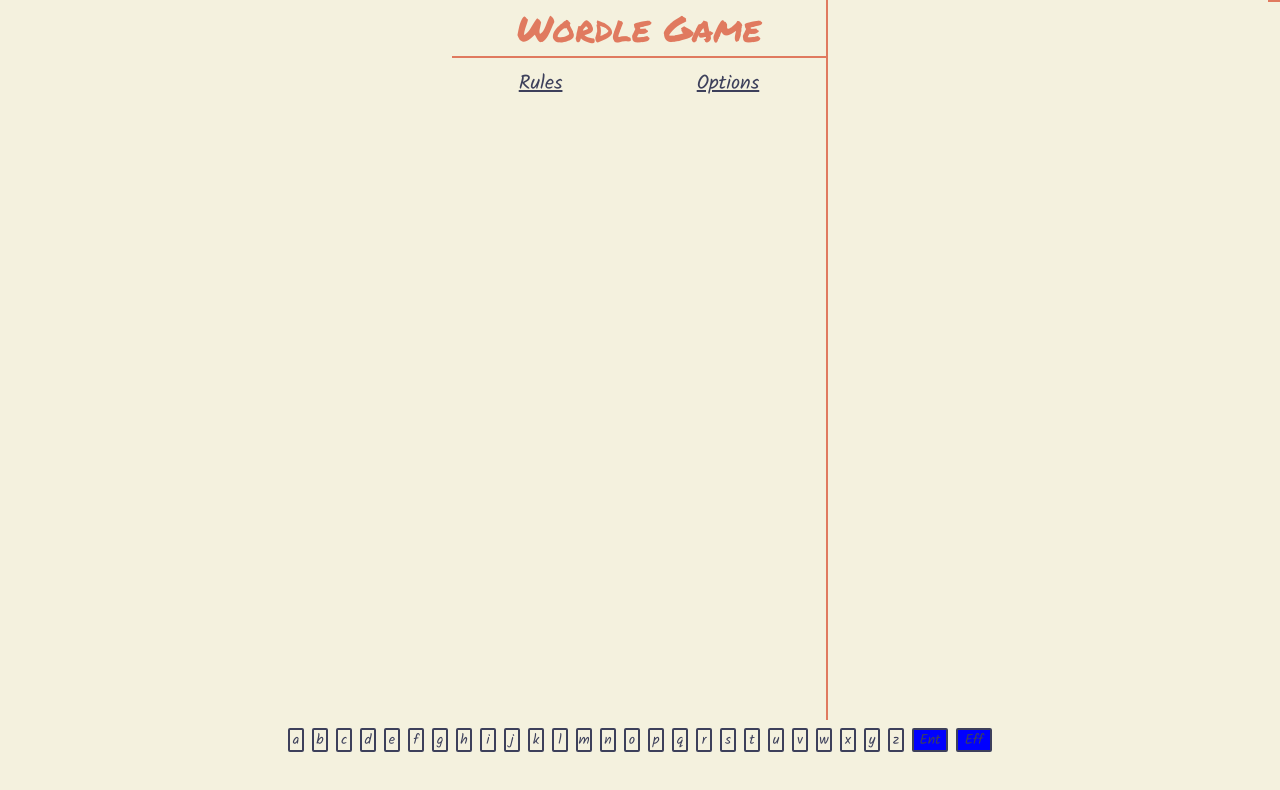
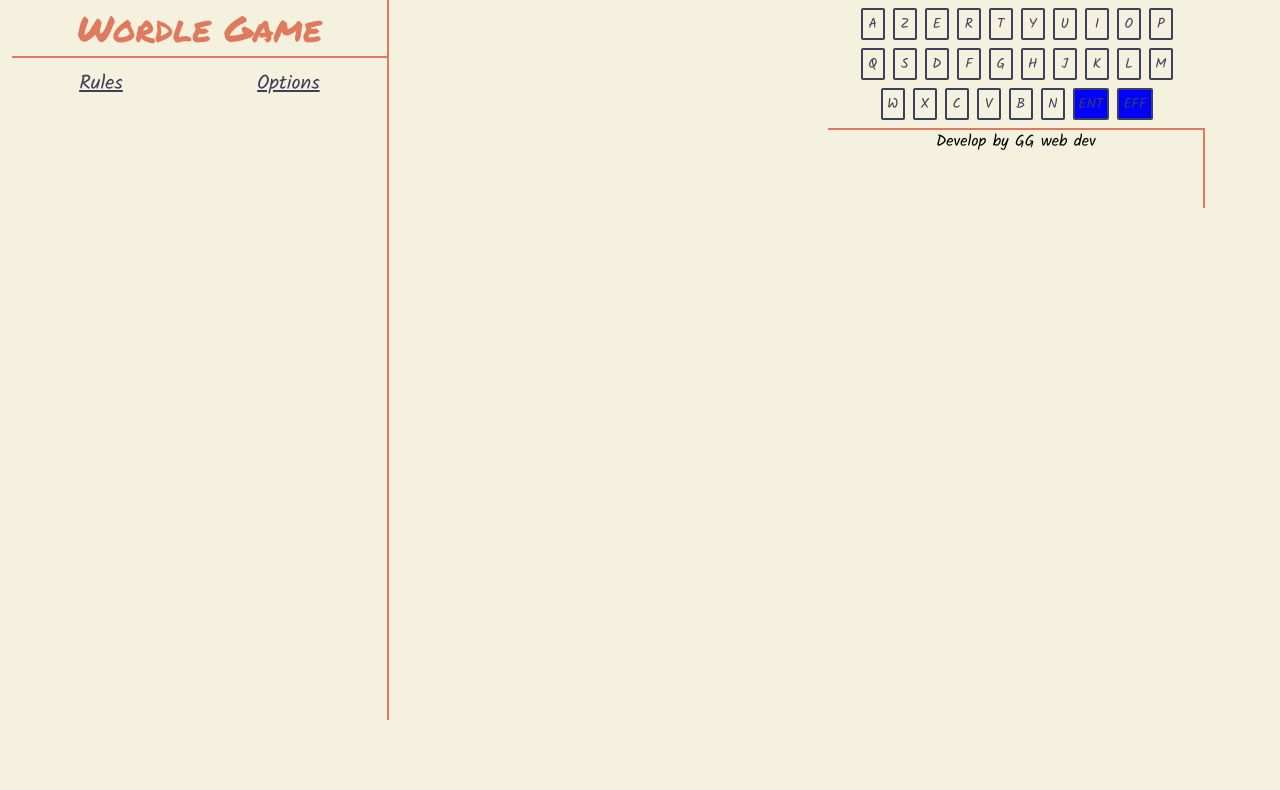
Before and after one commit to ghislaingirardeau/wordle-game, a Vue app: page / in a window 1280 px wide. Shown: the top 790 px of the page. Built offline with nearby package versions, Linux system fonts and the light colour scheme.

Commit message:
perf: change letter virtual keyboard

```diff
--- a/src/components/lettersHelper.vue
+++ b/src/components/lettersHelper.vue
@@ -1,15 +1,21 @@
 <template>
-  <div class="helper_block w-full flex justify-center flex-wrap my-1">
+  <div class="helper_block w-full flex flex-wrap my-1">
+    <div
+      v-for="(rowOfLetter, i) in allLetters"
+      :key="'row-' + i"
+      class="w-full flex justify-center"
+    >
       <span
-      v-for="letter in allLetters"
+        v-for="letter in rowOfLetter"
         :key="letter"
         :data-letter="letter"
-      class="flex justify-center text-sm w-4 m-1 border-solid border-2 border-marine rounded-sm text-marine"
+        class="flex justify-center text-sm w-6 p-1 m-1 border-solid border-2 border-marine rounded-sm text-marine"
         :class="dynamicStyles(letter)"
         @click="triggerKeyPress"
       >
         {{ letter }}
       </span>
+    </div>
   </div>
 </template>
 
@@ -50,12 +56,12 @@ function dynamicStyles(letter: string) {
     "px-4": false,
   };
   // pour les lettres incorrects
-  if (incorrectLetters.value.includes(letter.toUpperCase())) {
+  if (incorrectLetters.value.includes(letter)) {
     classesToAdd["bg-amber"] = true;
     classesToAdd.transition = true;
   }
   // pour la touche "enter" du clavier virtuelle
-  if (letter === "Ent" || letter === "Eff") {
+  if (letter === "ENT" || letter === "EFF") {
     classesToAdd["bg-[blue]"] = true;
     classesToAdd["px-4"] = true;
   }
@@ -67,18 +73,18 @@ function triggerKeyPress(event: Event) {
   // verifie que c'est la touch enter
   const keyboardElement = event.target as HTMLElement;
   const GuessInputElement = document.querySelector("input") as HTMLInputElement;
-  if (keyboardElement.textContent === "Ent") {
+  if (keyboardElement.textContent === "ENT") {
     createAndDispatchEvents("keydown", true, GuessInputElement);
     return;
   }
-  if (keyboardElement.textContent === "Eff") {
+  if (keyboardElement.textContent === "EFF") {
     GuessInputElement.value = GuessInputElement.value.slice(0, -1);
     createAndDispatchEvents("input", false, GuessInputElement);
     return;
   }
   // vérifie que l'input n'a pas déja 5 lettres
   if (GuessInputElement.value.length < 5) {
-    GuessInputElement.value += keyboardElement.dataset.letter?.toUpperCase();
+    GuessInputElement.value += keyboardElement.dataset.letter;
     createAndDispatchEvents("input", false, GuessInputElement);
   }
 }
@@ -95,7 +101,7 @@ function createAndDispatchEvents(
   enter: boolean,
   inputElement: HTMLInputElement
 ) {
-  const event = new Event(eventName);
+  const event = new Event(eventName) as keyEvent;
   enter ? (event.key = "Enter") : null;
   inputElement.dispatchEvent(event);
 }
--- a/src/settings.ts
+++ b/src/settings.ts
@@ -32,32 +32,7 @@ export function SET_DIFFICULTY(level: string) {
 
 // Virtual keyboard
 export const allLetters = ref([
-  "a",
-  "b",
-  "c",
-  "d",
-  "e",
-  "f",
-  "g",
-  "h",
-  "i",
-  "j",
-  "k",
-  "l",
-  "m",
-  "n",
-  "o",
-  "p",
-  "q",
-  "r",
-  "s",
-  "t",
-  "u",
-  "v",
-  "w",
-  "x",
-  "y",
-  "z",
-  "Ent",
-  "Eff",
+  ["A", "Z", "E", "R", "T", "Y", "U", "I", "O", "P"],
+  ["Q", "S", "D", "F", "G", "H", "J", "K", "L", "M"],
+  ["W", "X", "C", "V", "B", "N", "ENT", "EFF"],
 ]);
```
Also changed, not shown: 1 other file (tests, documents, lock files or other folders). Lines whose indentation alone changed are shown as unchanged.
